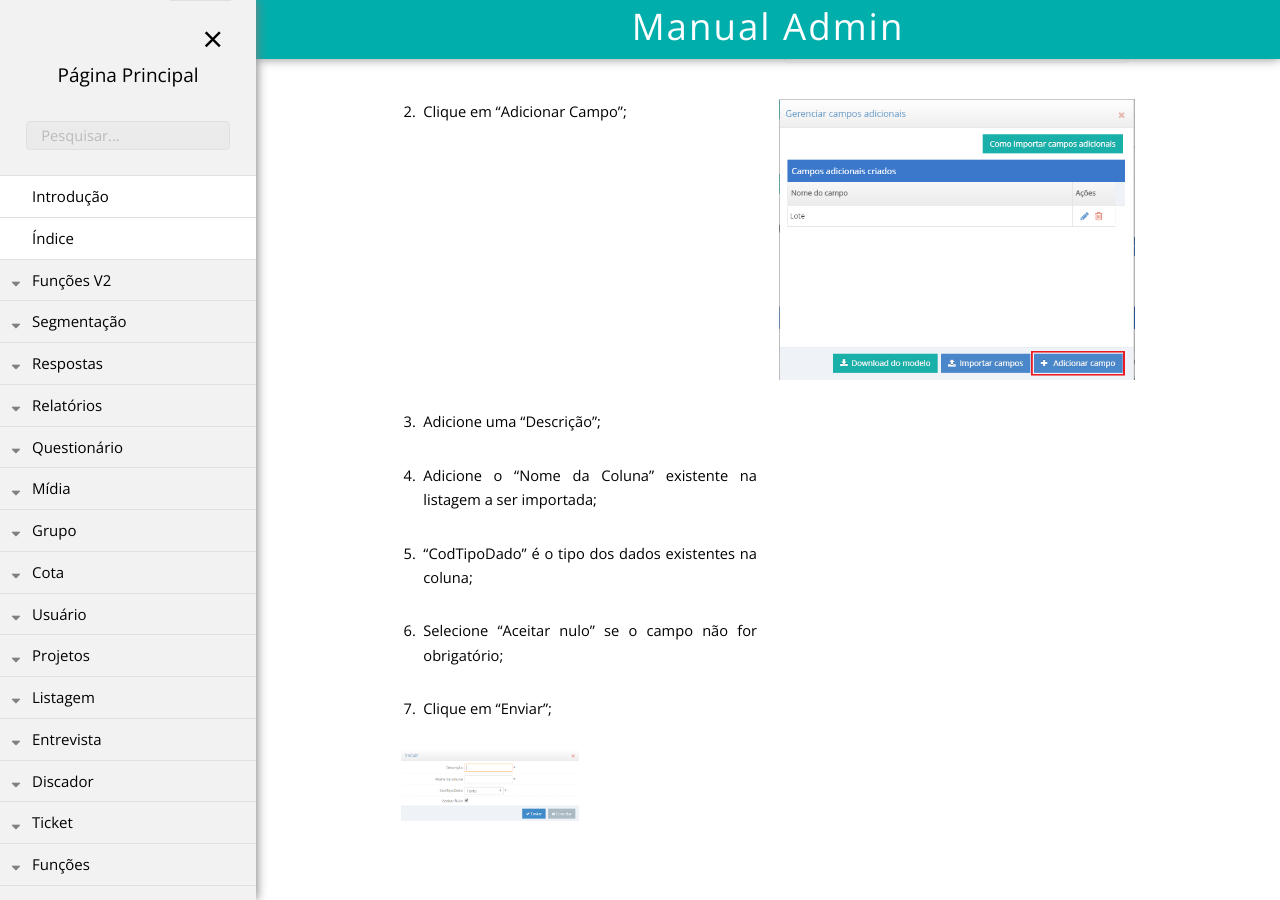
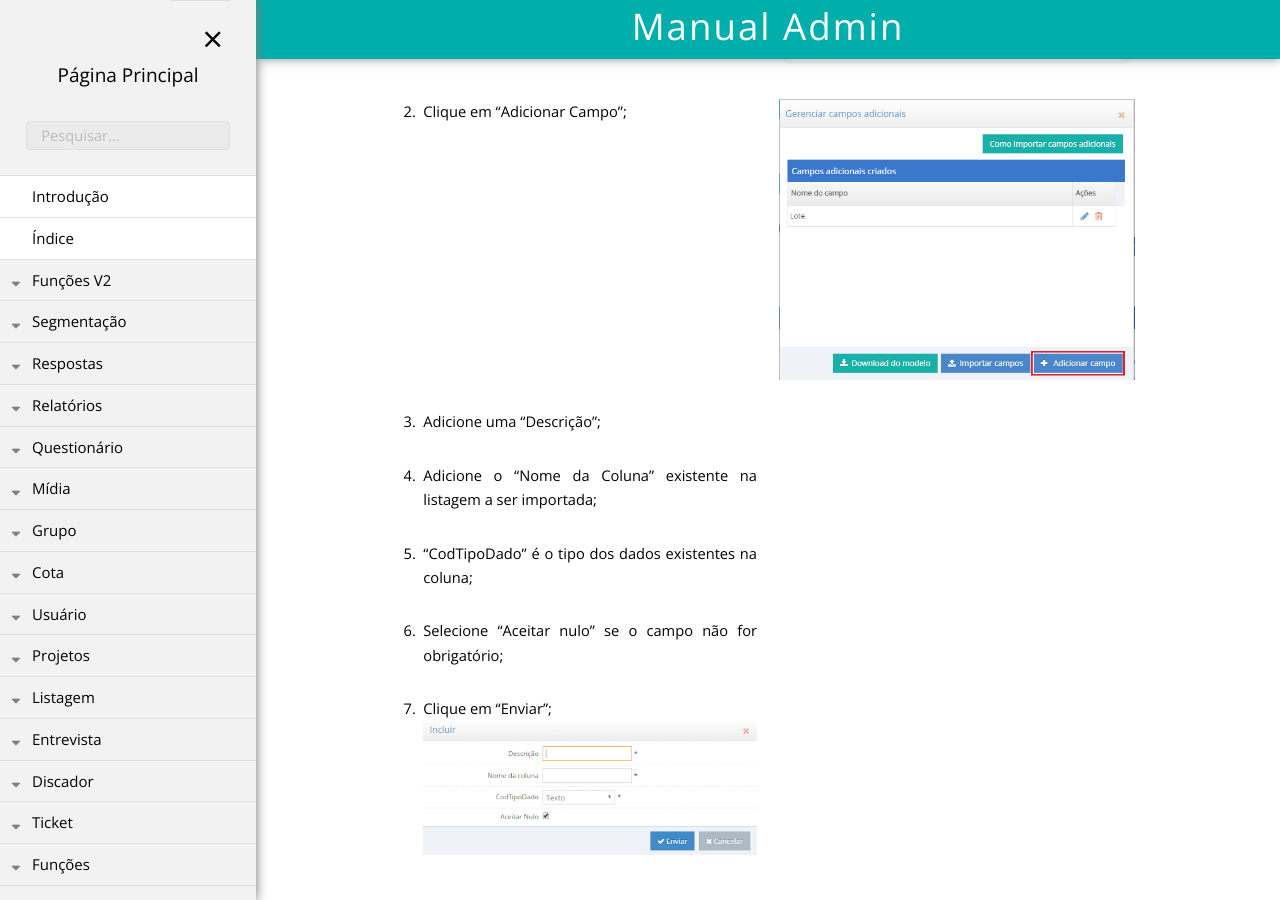
Before and after one commit to rogerio-figueiredo-hsr/hsrtechonline.github.io, a Jekyll site: the page built from _posts/2020-02-07-adicionar-listagem-novo.md, in a window 1280 px wide and 900 px high, scrolled down 1026 px. Built offline with Jekyll 4.4.1, drawn with Linux system fonts in a browser that asks for light colours.

Commit message:
adicionar-listagem

```diff
--- a/_posts/2020-02-07-adicionar-listagem-novo.md
+++ b/_posts/2020-02-07-adicionar-listagem-novo.md
@@ -60,8 +60,6 @@ pasta: "Listagem"
 6. Selecione "Aceitar nulo" se o campo não for obrigatório;
 
 7. Clique em "Enviar";
-<div class="6u 12u$(small)" markdown="1">
 ![Imagem de apoio 4]({{ "/assets/img/adicionar-listagem-04.png" | prepend: site.baseurl }})
 </div>
 </div>
-</div>
```
